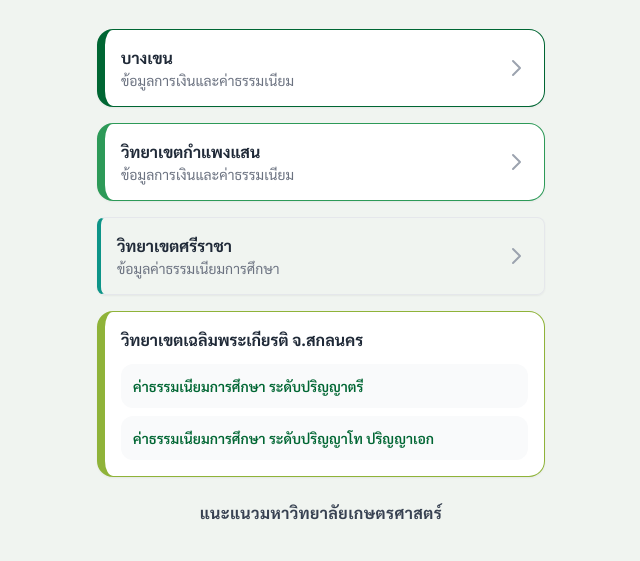
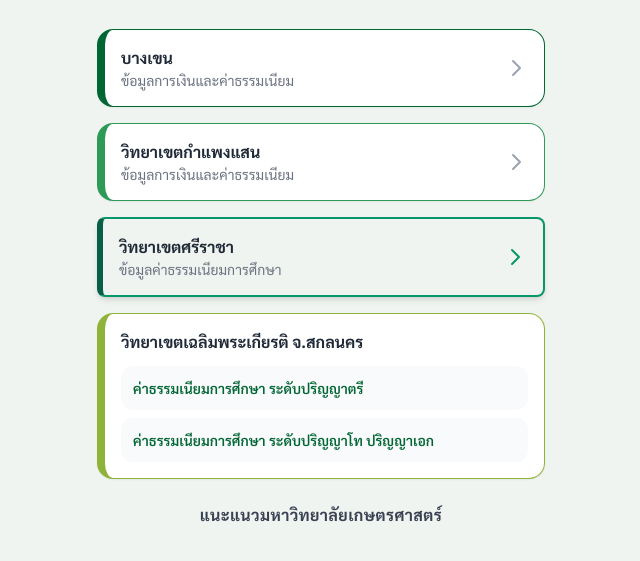
Before and after one commit to hun560/my-web, a plain HTML site: page index.html in a window 1280 px wide. Shown: the part 211-772 px from the top of the page, without its empty margins (319-959 px from the left). Drawn offline with nearby package versions, Linux system fonts and the light colour scheme.

Commit message:
Update index.html

```diff
--- a/index.html
+++ b/index.html
@@ -66,7 +66,7 @@
             </a>
 
 <a href="https://regis.src.ku.ac.th/res/fee.php"
-   class="flex items-center justify-between p-4 rounded-lg border border-gray-200 border-l-4 border-l-teal-600 shadow-sm hover:bg-gray-100 no-underline transition-all">
+   class="flex items-center justify-between p-4 rounded-lg border-2 border-emerald-600 border-l-[6px] border-l-emerald-800 shadow-md hover:bg-emerald-50/50 no-underline transition-all">
 
     <div>
         <h3 class="font-bold text-gray-800">วิทยาเขตศรีราชา</h3>
@@ -74,7 +74,7 @@
     </div>
 
     <svg xmlns="http://www.w3.org/2000/svg"
-         class="h-6 w-6 text-gray-400"
+         class="h-6 w-6 text-emerald-600"
          fill="none"
          viewBox="0 0 24 24"
          stroke="currentColor">
```
